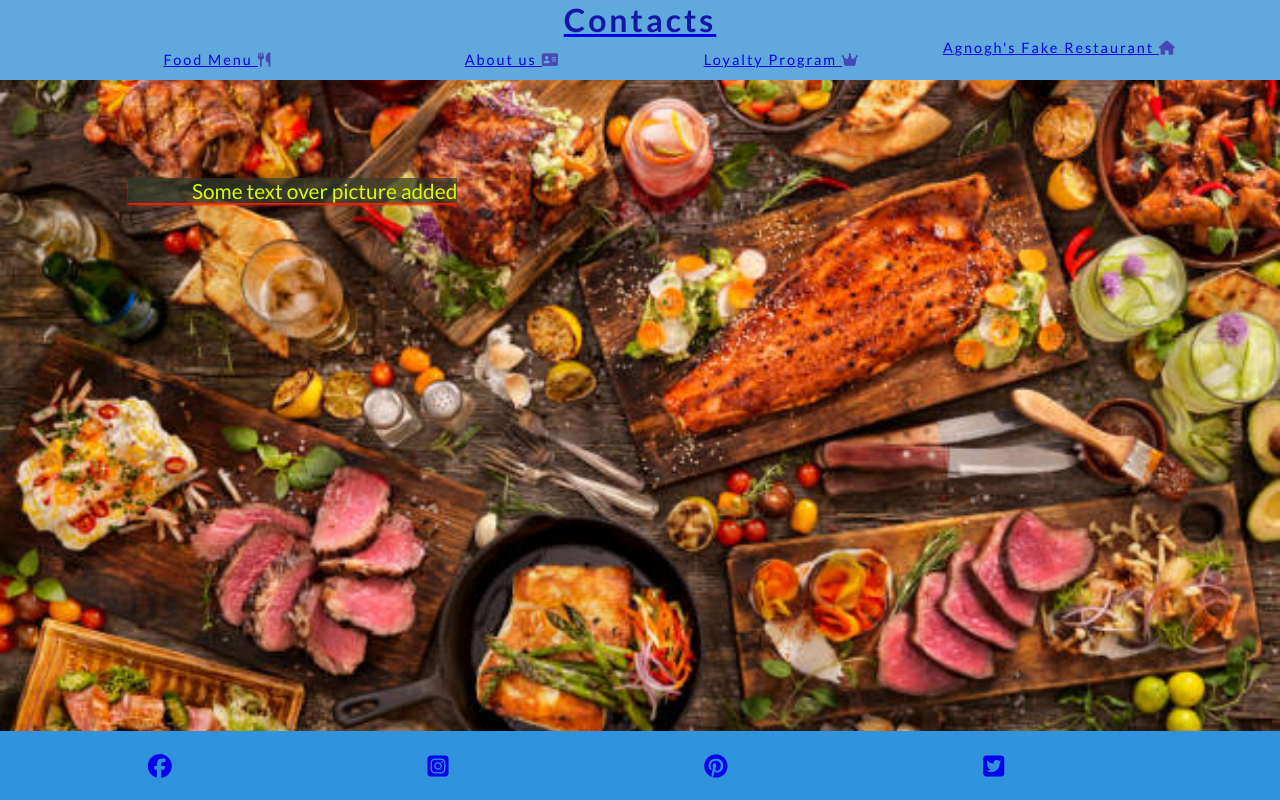
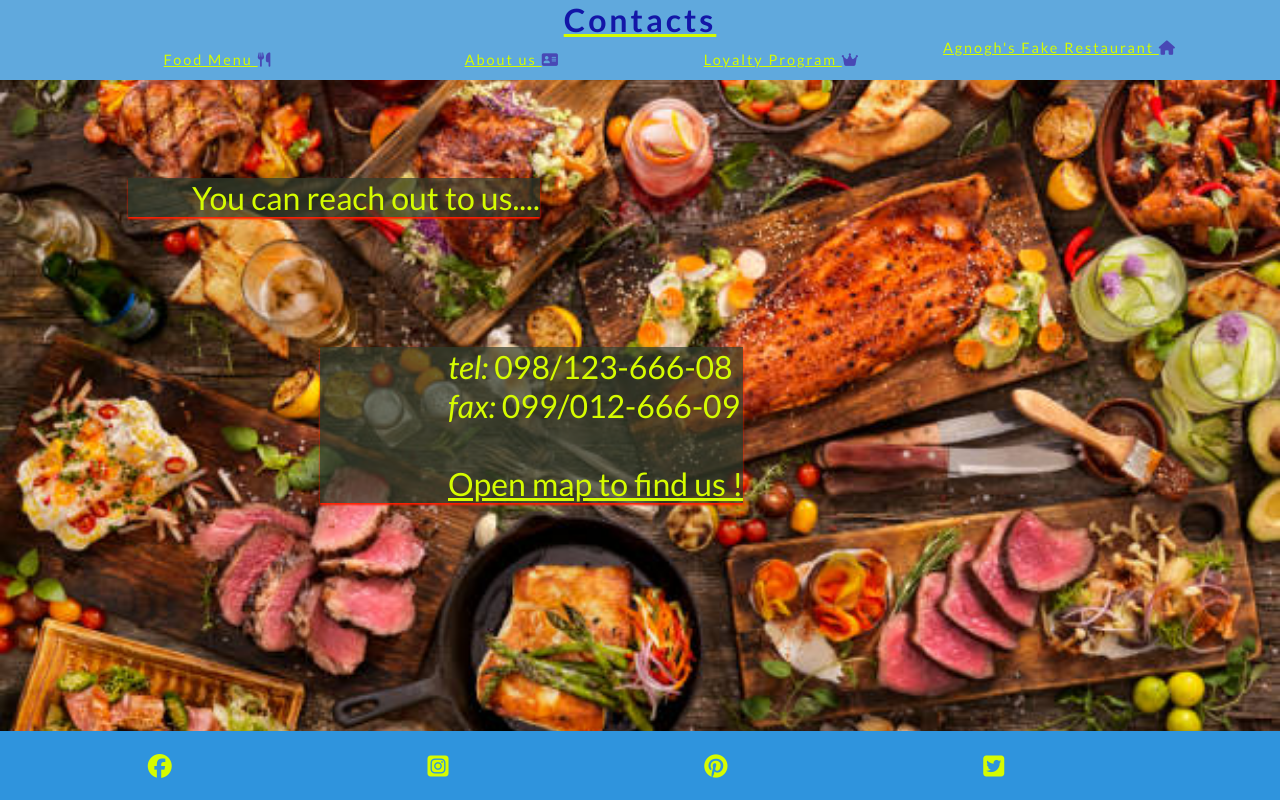
Before and after one commit to Agnogh/fake-restaurant, a plain HTML site: page contacts.html in a window 1280 px wide. Drawn offline with Linux system fonts and the light colour scheme; a web font is replaced by a local one.

Commit message:
adding context on contact page

```diff
--- a/assets/css/styles.css
+++ b/assets/css/styles.css
@@ -169,7 +169,7 @@ h1 {
   background-color: rgba(49, 60, 43, 0.7);
   font-size: 130%;
   position: absolute;
-  bottom: 45%;
+  bottom: 35%;
   margin-left: 10%;
   padding-left: 10%;
 /*we will want this for larger screens
@@ -205,6 +205,10 @@ br {
 footer {
     color: green;
     background-color: rgb(47, 148, 221);
+}
+
+a {
+  color: rgb(214, 252, 0);
 }
 
 #social-media-platforms {
@@ -285,22 +289,31 @@ footer {
     left: 15%;
     right: 50%;
     width:fit-content;
+      #text_over_picture {
+    left: 15%;
+    right: 50%;
+    width:fit-content;
+    font-size: 200%;
   }
+}
 
   #text_over_picture2 {
     right: 5%;
     left: 25%;
     width:fit-content;
-
+    font-size: 200%;
   }
 
   #text_over_picture3 {
     right: 25%;
     left: 20%;
     width:fit-content;
+    font-size: 200%;
   }
 
+
 }
+
 
 @media screen and (min-width: 992px) {
   #main_menu_list a:hover {
@@ -311,19 +324,46 @@ footer {
     left: 10%;
     right: 15%;
     width:fit-content;
+    font-size: 200%;
   }
 
   #text_over_picture2 {
     right: 10%;
     left: 15%;
     width:fit-content;
-
+    font-size: 200%;
   }
 
   #text_over_picture3 {
     right: 15%;
     left: 15%;
     width:fit-content;
+    font-size: 200%;
   }
 
 }
+/*
+@media screen and (width: 1024px) {
+  #text_over_picture {
+    left: 10%;
+    right: 15%;
+    width:fit-content;
+    font-size: 160%;
+  }
+
+  #text_over_picture2 {
+    right: 10%;
+    left: 15%;
+    width:fit-content;
+    font-size: 160%;
+  }
+
+  #text_over_picture3 {
+    right: 15%;
+    left: 15%;
+    width:fit-content;
+    font-size: 160%;
+  }
+
+
+}
--- a/contacts.html
+++ b/contacts.html
@@ -42,7 +42,15 @@
 
         <!-- Main goes here-->
         <main id="main_picture">
-            <section id="text_over_picture">Some text over picture added
+            <section id="text_over_picture">
+                You can reach out to us....
+            </section>
+
+            <section id="text_over_picture2">
+            <p><em>tel: </em> 098/123-666-08</p>
+            <p><em>fax: </em> 099/012-666-09</p>
+            <br>
+            <a href="https://www.google.hr/maps/place/Ponta+Delgada,+Portugal/@37.9292368,-26.4048267,7.25z/data=!4m6!3m5!1s0xb432acc76b00e97:0x765580f24e6fc416!8m2!3d37.7394207!4d-25.6686725!16zL20vMDJwaGMx?hl=hr&entry=ttu&g_ep=EgoyMDI1MDIxOS4xIKXMDSoASAFQAw%3D%3D"> Open map to find us !</a>
             </section>
         </main>
 
```
Also changed, not shown: about_us.html (+4 -1 lines), index.html (+1 -1 lines), loyalty_reward_program.html (+2 -1 lines), assets/images/island_hut.webp (added).
